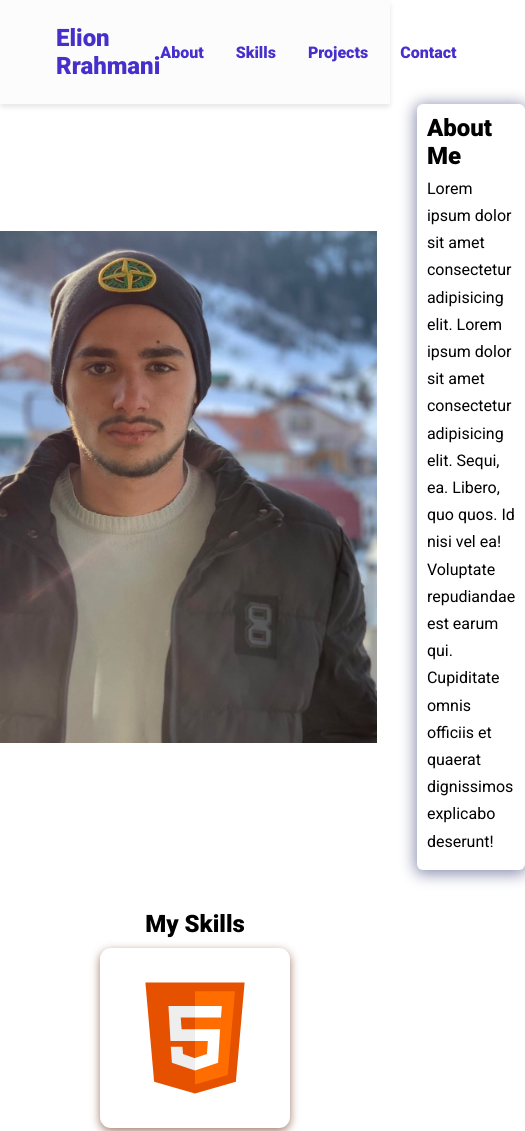
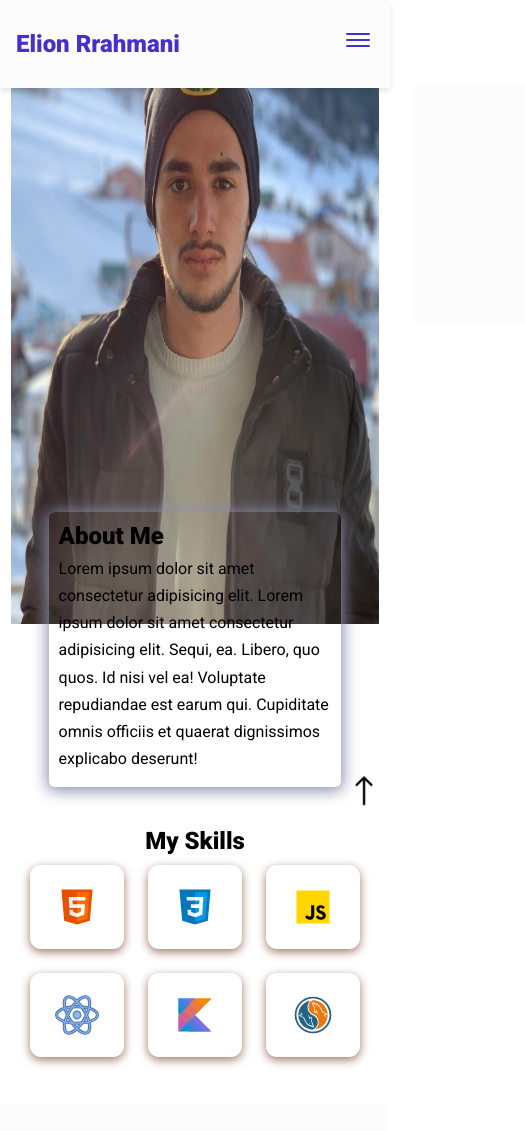
Before and after one commit to elionnrrahmani/DevPortfolio, a plain HTML site: page index.html in a window 390 px wide. Shown: the top 1131 px of the page, 525 px wide, since content can reach past the window. Drawn offline with nearby package versions, Linux system fonts and the light colour scheme.

Commit message:
go up, burgermenu responsivness

```diff
--- a/assets/css/style.css
+++ b/assets/css/style.css
@@ -263,3 +263,92 @@ footer {
     text-align: center;
     margin: 2rem 0 0;
 }
+
+.go-up {
+    position: fixed;
+    right: 0.5%;
+    bottom: 3%;
+    cursor: pointer;
+}
+
+.up-arrow {
+    width: 3rem;
+    height: 3rem;
+}
+
+@media screen and (max-width: 720px) {
+    nav {
+      padding: 1.5rem 1rem;
+    }
+    nav ul {
+      position: fixed;
+      background-color: var(--bg-color);
+      flex-direction: column;
+      top: 86px;
+      left: 10%;
+      width: 80%;
+      text-align: center;
+      transform: translateX(120%);
+      transition: transform 0.5s ease-in;
+    }
+
+    nav ul li {
+      margin: 8px;
+    }
+
+    .burger-menu {
+      display: block;
+    }
+
+    nav ul.show {
+      transform: translateX(0);
+    }
+
+    .hero {
+      margin-top: -4rem;
+      flex-direction: column;
+      gap: 0;
+    }
+
+    .hero img {
+      height: 37.5rem;
+      width: 30rem;
+    }
+
+    .bio {
+      margin-top: -7rem;
+      width: 20.5rem;
+    }
+
+    .icon {
+      width: 5.875rem;
+      height: 5.25rem;
+    }
+
+    .project-container {
+      width: 20.875rem;
+    }
+
+    .contact-form-container {
+      max-width: 23.75rem;
+    }
+  }
+
+  @media screen and (max-width: 420px) {
+    .hero img {
+      height: 37.5rem;
+      width: 23rem;
+    }
+
+    .bio {
+      width: 18.3rem;
+    }
+
+    .project-container {
+      width: 17.875rem;
+    }
+
+    .contact-form-container {
+      max-width: 17.75rem;
+    }
+  }
--- /dev/null
+++ b/assets/js/app.js
@@ -0,0 +1,25 @@
+const scrollUp = document.querySelector('#go-up');
+
+scrollUp.addEventListener("click", () => {
+    window.scrollTo({
+        top:0,
+        left: 0,
+        behavior: "smooth",
+    });
+});
+
+const burger = document.querySelector("#burger-menu");
+const ul = document.querySelector("nav ul");
+const nav = document.querySelector("nav");
+
+burger.addEventListener("click", () => {
+    ul.classList.toggle("show");
+})
+
+const navLink = document.querySelectorAll(".nav-link");
+
+navLink.forEach((link) =>
+link.addEventListener("click", () => {
+    ul.classList.remove("show");
+})
+);
--- a/index.html
+++ b/index.html
@@ -160,8 +160,16 @@
 
             </div>
 
+        </section>
 
-        </section>
+        <i class="go-up" id="go-up">
+            <img src="assets/icons/icons8-up-64.png"
+            class="socicon up-arrow"
+            alt="scroll-up"/>
+        </i>
+
+
+
 
         <footer>
 
@@ -174,7 +182,7 @@
 
 
 
-
+        <script src="assets/js/app.js"></script>
         <script type="module" src="https://unpkg.com/ionicons@5.5.2/dist/ionicons/ionicons.esm.js"></script>
         <script nomodule src="https://unpkg.com/ionicons@5.5.2/dist/ionicons/ionicons.js" ></script>
     </body>
```
Also changed, not shown: assets/icons/icons8-up-64.png (added).
